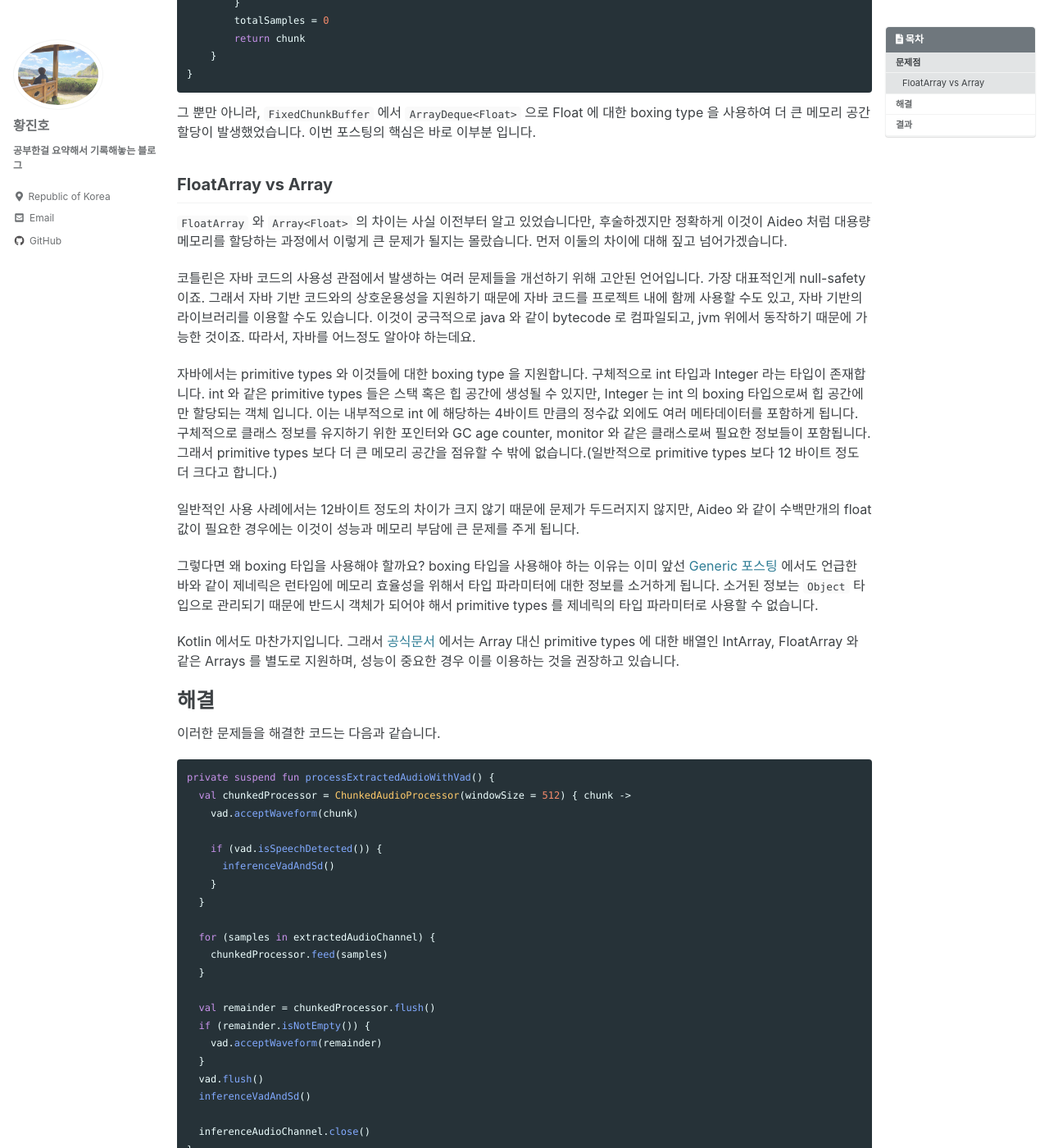
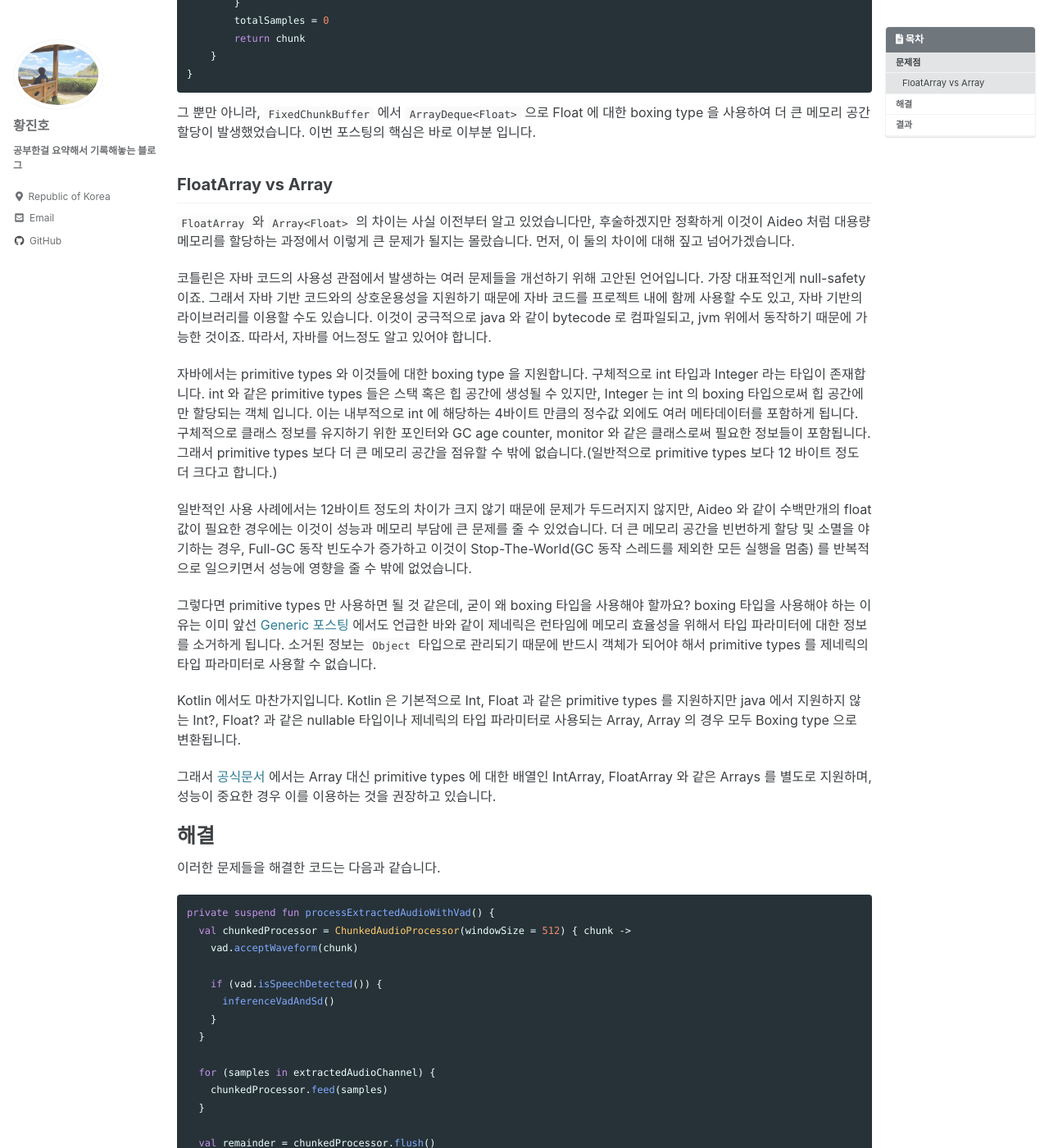
Before and after one commit to jowunnal/jowunnal.github.io, a Jekyll site: the page built from _posts/2026-03-13-primitive_boxing_diff.md, in a window 1280 px wide and 1400 px high, scrolled down 2374 px. Shown: the whole window at 82% size. Built offline with Jekyll 4.4.1, drawn with Linux system fonts in a browser that asks for light colours; cached includes are drawn as plain includes; comment, search, counter and statistics services are not loaded; some of the changed text lies outside the part shown.

Commit message:
fix: 포스팅 내용 수정

````diff
--- a/_posts/2026-03-13-primitive_vs_boxing-차이.md
+++ b/_posts/2026-03-13-primitive_boxing_diff.md
@@ -1,7 +1,7 @@
 ---
-title: "[Projects] Primitive types 와 boxing type"
+title: "[Kotlin] Primitive types 와 boxing type"
 categories:
-- Projects
+- Kotlin
 tags:
 - Study
 
@@ -69,7 +69,7 @@ launch {
 
 처음 의도는 `VAD` 가 요구하는 입력이 512 개 만큼의 float 배열 이었기 때문에, 전처리와 추론을 분리하고자 하는 목적으로 두  작업을 두개의 코루틴으로 병렬 실행하도록 구현했었습니다. 하지만 전처리 로직을 분리하고 테스트 가능성을 확보하는 것 까지는 좋았으나, 두개의 코루틴으로 굳이 병렬 실행하여 얻는 이점이 하나도 없었습니다.
 
-어차피 두번째 코루틴에서는 `VAD` 로 분할된 샘플을 입력하고 polling 으로 확인하며, `FixedChunkBuffer` 에서도 내부적으로 `read()` 와 `write()` 에 대해 공유 자원에 접근하기 때문에 `mutex` 로 순차 접근이 일어나게 됩니다. 그러므로 사실상 병렬 실행이 아닌 순차 실행이 되고, 불 필요한 코드를 작성했을 뿐 이었습니다.
+어차피 두번째 코루틴에서는 `VAD` 로 분할된 샘플을 입력하고 polling 으로 확인하며, `FixedChunkBuffer` 에서도 내부적으로 `read()` 와 `write()` 함수로 공유 자원에 동시에 접근하기 때문에 `mutex` 로 동기화 해야 합니다. 그러므로 사실상 병렬 실행이 아닌 순차 실행이 되고, 불 필요한 코드를 작성했을 뿐 이었습니다.
 
 ```kotlin
 
@@ -116,17 +116,19 @@ private class FixedChunkBuffer(private val chunkSize: Int = 512) {
 
 ## FloatArray vs Array<Float>
 
-`FloatArray` 와 `Array<Float>` 의 차이는 사실 이전부터 알고 있었습니다만, 후술하겠지만 정확하게 이것이 Aideo 처럼 대용량 메모리를 할당하는 과정에서 이렇게 큰 문제가 될지는 몰랐습니다. 먼저 이둘의 차이에 대해 짚고 넘어가겠습니다.
+`FloatArray` 와 `Array<Float>` 의 차이는 사실 이전부터 알고 있었습니다만, 후술하겠지만 정확하게 이것이 Aideo 처럼 대용량 메모리를 할당하는 과정에서 이렇게 큰 문제가 될지는 몰랐습니다. 먼저, 이 둘의 차이에 대해 짚고 넘어가겠습니다.
 
-코틀린은 자바 코드의 사용성 관점에서 발생하는 여러 문제들을 개선하기 위해 고안된 언어입니다. 가장 대표적인게 null-safety 이죠. 그래서 자바 기반 코드와의 상호운용성을 지원하기 때문에 자바 코드를 프로젝트 내에 함께 사용할 수도 있고, 자바 기반의 라이브러리를 이용할 수도 있습니다. 이것이 궁극적으로 java 와 같이 bytecode 로 컴파일되고, jvm 위에서 동작하기 때문에 가능한 것이죠. 따라서, 자바를 어느정도 알아야 하는데요.
+코틀린은 자바 코드의 사용성 관점에서 발생하는 여러 문제들을 개선하기 위해 고안된 언어입니다. 가장 대표적인게 null-safety 이죠. 그래서 자바 기반 코드와의 상호운용성을 지원하기 때문에 자바 코드를 프로젝트 내에 함께 사용할 수도 있고, 자바 기반의 라이브러리를 이용할 수도 있습니다. 이것이 궁극적으로 java 와 같이 bytecode 로 컴파일되고, jvm 위에서 동작하기 때문에 가능한 것이죠. 따라서, 자바를 어느정도 알고 있어야 합니다.
 
 자바에서는 primitive types 와 이것들에 대한 boxing type 을 지원합니다. 구체적으로 int 타입과 Integer 라는 타입이 존재합니다. int 와 같은 primitive types 들은 스택 혹은 힙 공간에 생성될 수 있지만, Integer 는 int 의 boxing 타입으로써 힙 공간에만 할당되는 객체 입니다. 이는 내부적으로 int 에 해당하는 4바이트 만큼의 정수값 외에도 여러 메타데이터를 포함하게 됩니다. 구체적으로 클래스 정보를 유지하기 위한 포인터와 GC age counter, monitor 와 같은 클래스로써 필요한 정보들이 포함됩니다. 그래서 primitive types 보다 더 큰 메모리 공간을 점유할 수 밖에 없습니다.(일반적으로 primitive types 보다 12 바이트 정도 더 크다고 합니다.)
 
-일반적인 사용 사례에서는 12바이트 정도의 차이가 크지 않기 때문에 문제가 두드러지지 않지만, Aideo 와 같이 수백만개의 float 값이 필요한 경우에는 이것이 성능과 메모리 부담에 큰 문제를 주게 됩니다.
+일반적인 사용 사례에서는 12바이트 정도의 차이가 크지 않기 때문에 문제가 두드러지지 않지만, Aideo 와 같이 수백만개의 float 값이 필요한 경우에는 이것이 성능과 메모리 부담에 큰 문제를 줄 수 있었습니다. 더 큰 메모리 공간을 빈번하게 할당 및 소멸을 야기하는 경우, Full-GC 동작 빈도수가 증가하고 이것이 Stop-The-World(GC 동작 스레드를 제외한 모든 실행을 멈춤) 를 반복적으로 일으키면서 성능에 영향을 줄 수 밖에 없었습니다.
 
-그렇다면 왜 boxing 타입을 사용해야 할까요? boxing 타입을 사용해야 하는 이유는 이미 앞선 [Generic 포스팅](https://jowunnal.github.io/kotlin/generic1/) 에서도 언급한 바와 같이 제네릭은 런타임에 메모리 효율성을 위해서 타입 파라미터에 대한 정보를 소거하게 됩니다. 소거된 정보는 `Object` 타입으로 관리되기 때문에 반드시 객체가 되어야 해서 primitive types 를 제네릭의 타입 파라미터로 사용할 수 없습니다.
+그렇다면 primitive types 만 사용하면 될 것 같은데, 굳이 왜 boxing 타입을 사용해야 할까요? boxing 타입을 사용해야 하는 이유는 이미 앞선 [Generic 포스팅](https://jowunnal.github.io/kotlin/generic1/) 에서도 언급한 바와 같이 제네릭은 런타임에 메모리 효율성을 위해서 타입 파라미터에 대한 정보를 소거하게 됩니다. 소거된 정보는 `Object` 타입으로 관리되기 때문에 반드시 객체가 되어야 해서 primitive types 를 제네릭의 타입 파라미터로 사용할 수 없습니다.
 
-Kotlin 에서도 마찬가지입니다. 그래서 [공식문서](https://kotlinlang.org/docs/arrays.html#primitive-type-arrays) 에서는 Array<Float> 대신 primitive types 에 대한 배열인 IntArray, FloatArray 와 같은 Arrays 를 별도로 지원하며, 성능이 중요한 경우 이를 이용하는 것을 권장하고 있습니다.
+Kotlin 에서도 마찬가지입니다. Kotlin 은 기본적으로 Int, Float 과 같은 primitive types 를 지원하지만 java 에서 지원하지 않는 Int?, Float? 과 같은 nullable 타입이나 제네릭의 타입 파라미터로 사용되는 Array<Int>, Array<Float> 의 경우 모두 Boxing type 으로 변환됩니다.
+
+그래서 [공식문서](https://kotlinlang.org/docs/arrays.html#primitive-type-arrays) 에서는 Array<Float> 대신 primitive types 에 대한 배열인 IntArray, FloatArray 와 같은 Arrays 를 별도로 지원하며, 성능이 중요한 경우 이를 이용하는 것을 권장하고 있습니다.
 
 # 해결
 
@@ -205,12 +207,12 @@ class ChunkedAudioProcessor(
 
 위의 코드 개선이 얼마나 효과가 있었는지 Profiler 를 이용하여 비교해 보았습니다. 결과는 매우 충격적이었습니다.
 
-![개선전](/assets/floatArray_개선전.png)
+![개선전](/assets/floatArray_pre.png)
 
 개선 전에는 추론에 걸린 시간이 약 4분30초가 소요됬으며, GC 가 26회, 전체 객체 할당이 670만개 였습니다.
 
-![개선후](/assets/floatArray_개선후.png)
+![개선후](/assets/floatArray_post.png)
 
 하지만, 개선 후에는 추론에 걸린 시간이 약 1분15초가 소요됬으며, GC 는 14회, 전체 객체 할당이 53만개 였습니다. 단순히 Profiler 로 Memory allocate 만 측정하여 비교했을 때도 큰 차이를 보였습니다. 또한, native memory 공간의 점유율이 개선 전은 700만, 개선 후는 약70만으로 10배 정도의 차이가 났는데, 기존의 `FixedChunkBuffer` 클래스에서 참조되는 Float 값들이 `SpeechRecognition` 의 병목 현상으로 인해 지속적으로 쌓여 나가면서 Peek 시점에 큰 메모리 점유를 할 수 밖에 없었고, 이로 인해 메모리에 큰 부담을 줬었습니다.
 
-리펙토링 과정에서 항상 코드를 작성하는 과정에 깊이 고민해야겠다고 느꼈습니다...
+분명히 Boxing type 과 primitive types 에 대해 알고는 있었지만, 이것을 활용하는 시점에 인지하지 못하는 실수를 해버렸고, 결과적으로 퍼포먼스에 큰 영향을 주게 되었습니다. 앞으로 항상 코드를 작성하는 과정에 깊이 고민해야겠다고 느꼈습니다...
````
Also changed, not shown: assets/floatArray_post.png (renamed from assets/floatArray_개선후.png), assets/floatArray_pre.png (renamed from assets/floatArray_개선전.png).
